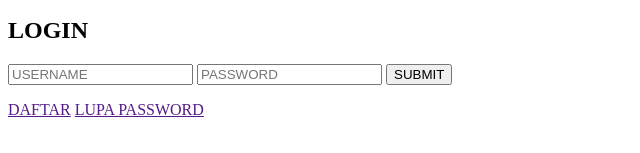
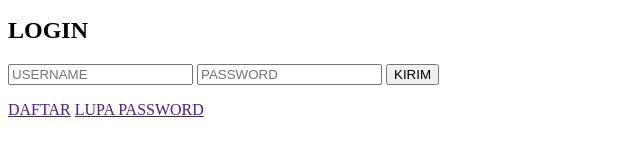
Before and after one commit to itsnabih/LoginApp, a plain HTML site: page index.html in a window 1280 px wide. Shown: the part 311-464 px from the top of the page, 0-640 px from the left. Drawn offline with Linux system fonts and the light colour scheme.

Commit message:
SUBMIT >> KIRIM

```diff
--- a/index.html
+++ b/index.html
@@ -8,7 +8,7 @@
                 <form>
                     <input type="text" placeholder="USERNAME" />
                     <input type="password" placeholder="PASSWORD" />
-                    <button class="opacity">SUBMIT</button>
+                    <button class="opacity">KIRIM</button>
                 </form>
                 <div class="register-forget opacity">
                     <a href="">DAFTAR</a>
```
